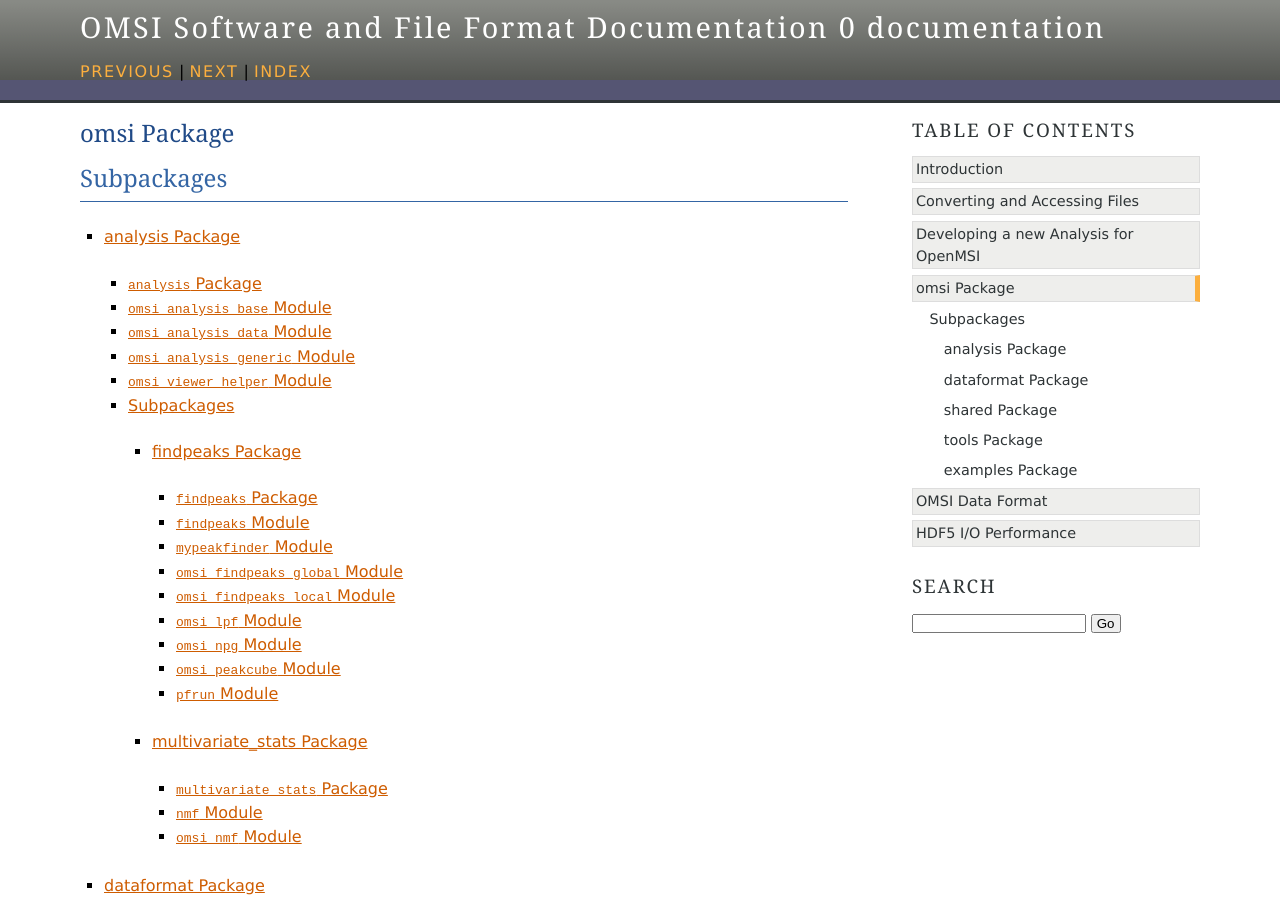
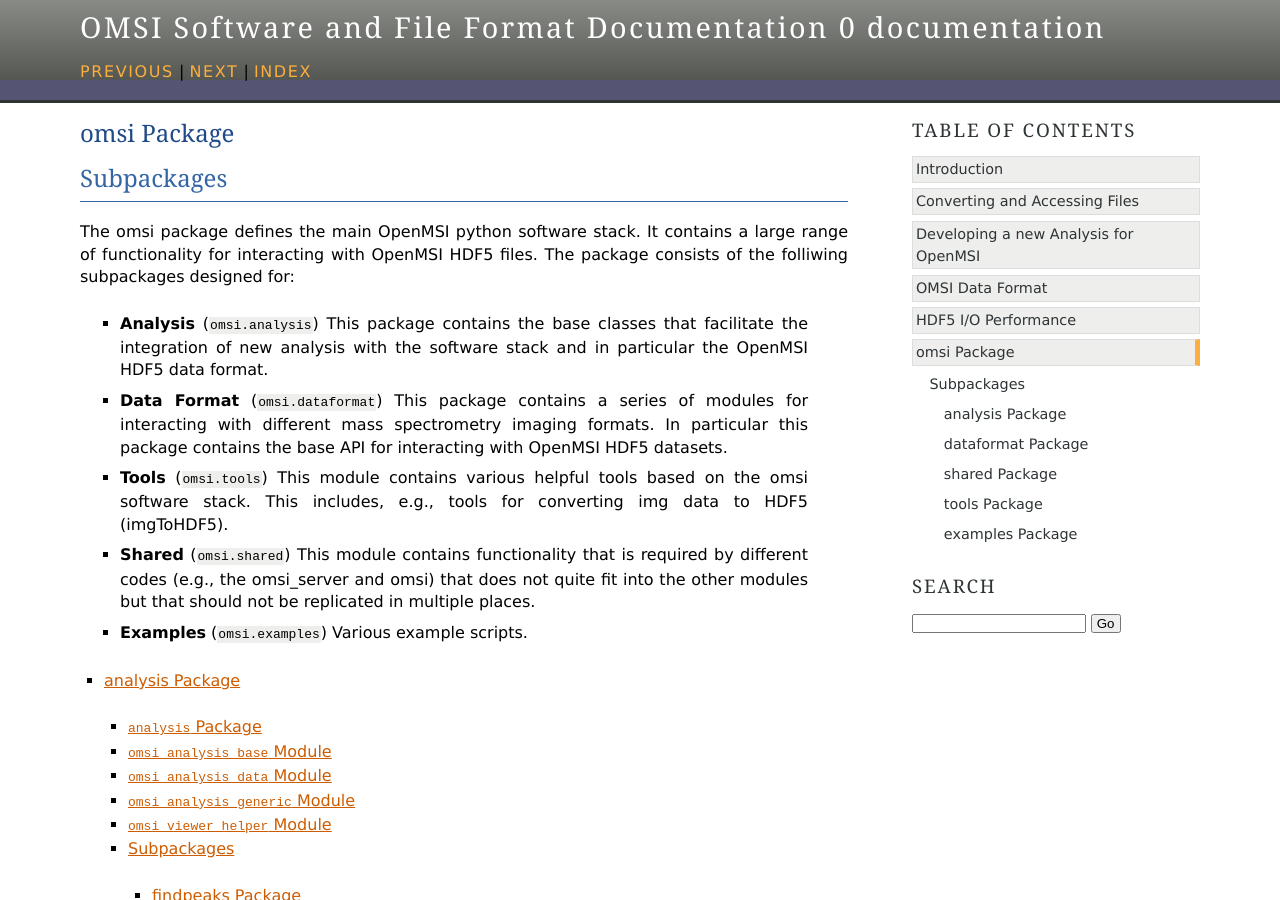
Before and after one commit to biorack/BASTet, a Sphinx documentation site: the page built from doc/omsi.rst, in a window 1280 px wide and 900 px high. Built offline with Sphinx 7.4.7, drawn with Linux system fonts in a browser that asks for light colours; formulas are drawn with MathJax 3.

Commit message:
Various correction of the documentation
git-svn-id: https://code.lbl.gov/svn/openmsi-tk/trunk@27 770f0362-5d60-4208-80c3-892ab42ae3ed

```diff
--- a/doc/index.rst
+++ b/doc/index.rst
@@ -12,6 +12,6 @@ Documentation of the OpenMSI Toolkit:
    introduction
    convert_files
    custom_analysis
-   omsi
    HDF5_format
    HDF5_format_performance
+   omsi
--- a/doc/omsi.rst
+++ b/doc/omsi.rst
@@ -3,6 +3,16 @@ omsi Package
 
 Subpackages
 -----------
+
+The omsi package defines the main OpenMSI python software stack. It contains a large range
+of functionality for interacting with OpenMSI HDF5 files. The package consists of the
+folliwing subpackages designed for:
+
+    * **Analysis** (``omsi.analysis``) This package contains the base classes that facilitate the integration of new analysis with the software stack and in particular the OpenMSI HDF5 data format.
+    * **Data Format** (``omsi.dataformat``) This package contains a series of modules for interacting with different mass spectrometry imaging formats. In particular this package contains the base API for interacting with OpenMSI HDF5 datasets.
+    * **Tools** (``omsi.tools``) This module contains various helpful tools based on the omsi software stack. This includes, e.g., tools for converting img data to HDF5 (imgToHDF5).
+    * **Shared** (``omsi.shared``) This module contains functionality that is required by different codes (e.g., the omsi_server and omsi) that does not quite fit into the other modules but that should not be replicated in multiple places.
+    * **Examples** (``omsi.examples``) Various example scripts.
 
 .. toctree::
 
```
